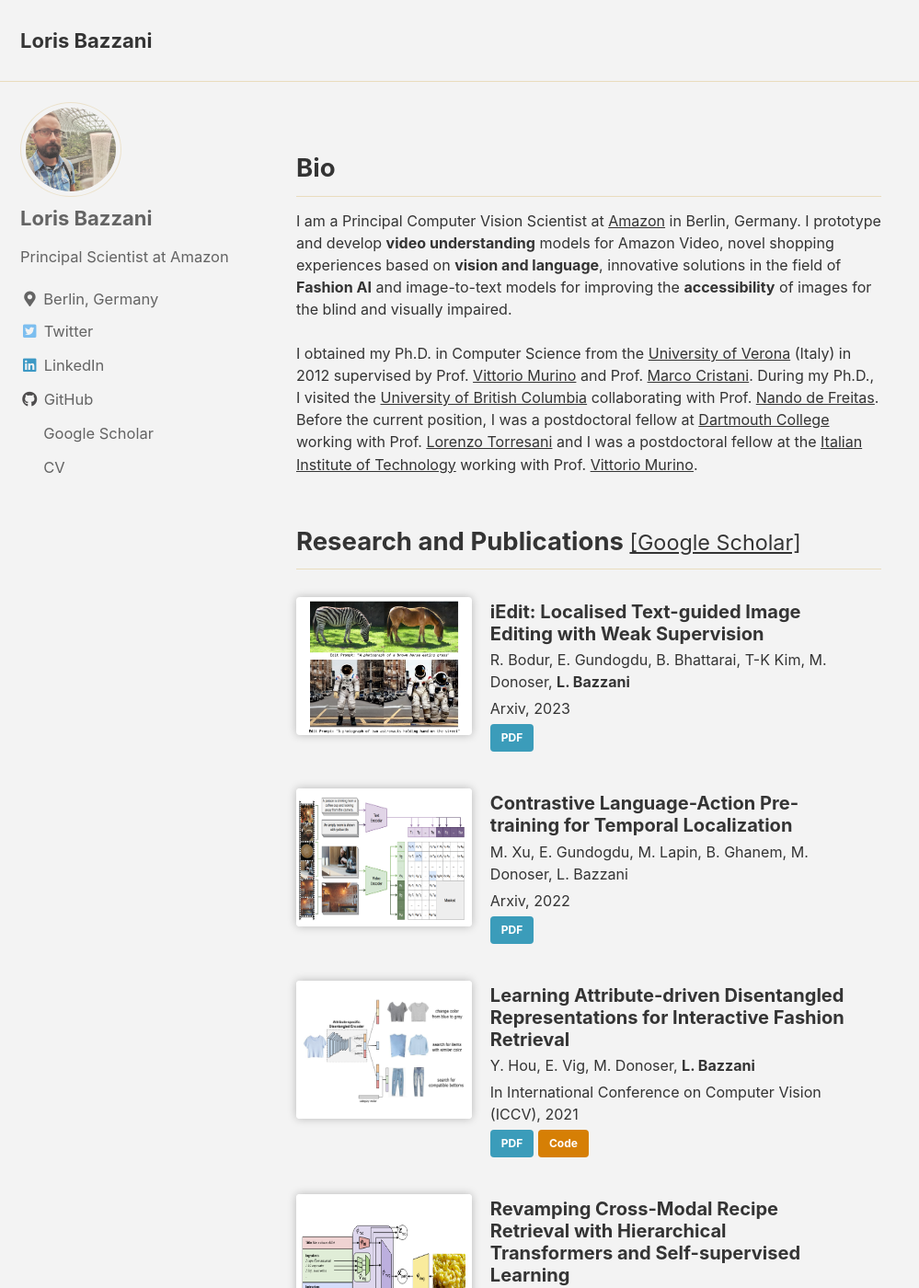
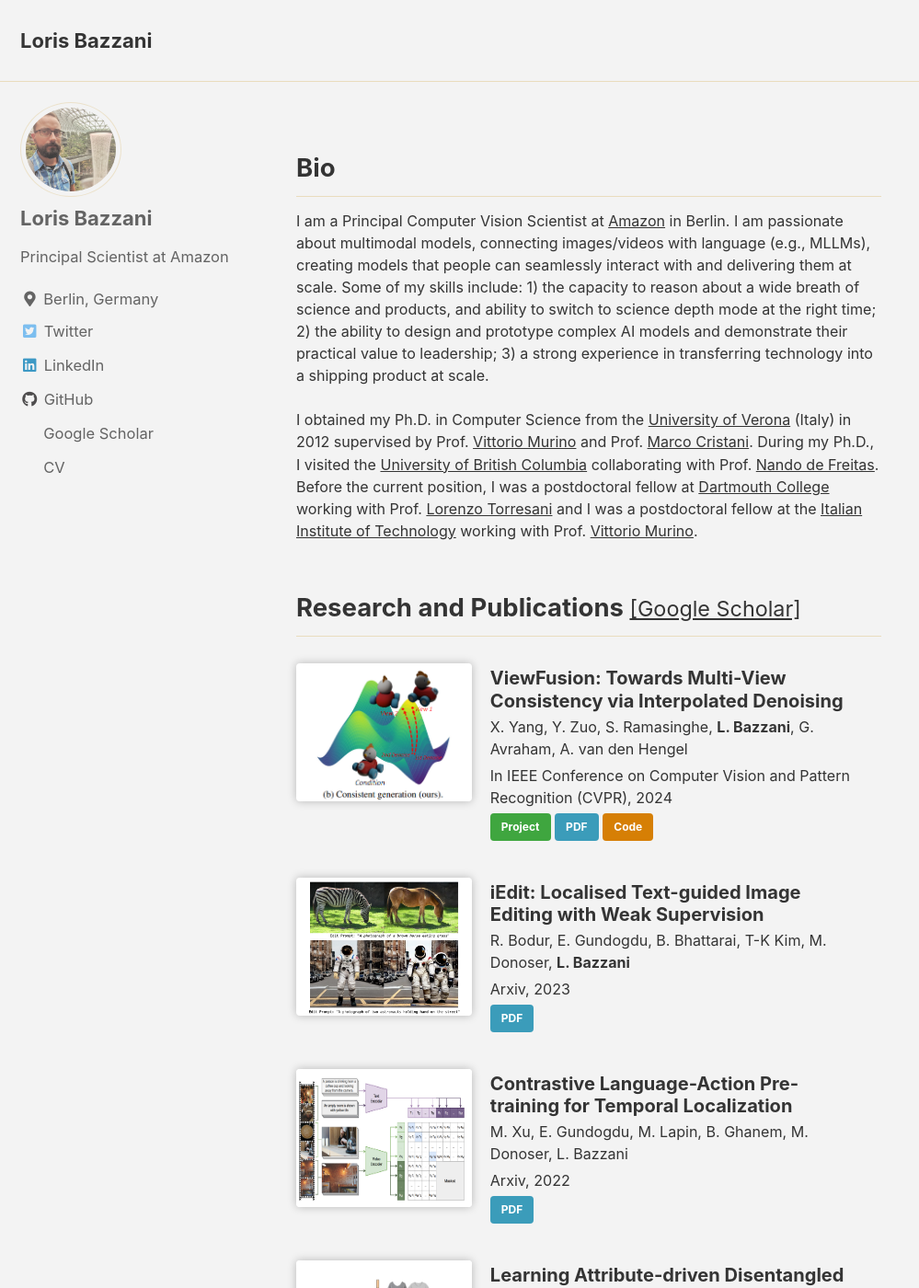
Before and after one commit to lorisbaz/lorisbaz.github.io, a Jekyll site: the page built from index.html, in a window 1280 px wide and 1400 px high. Shown: the whole window at 92% size, without its empty margins (0-999 px from the left). Built offline with Jekyll 4.4.1, drawn with Linux system fonts in a browser that asks for light colours; cached includes are drawn as plain includes; the list of posts is cut into pages by our own code.

Commit message:
Update website

```diff
--- a/_data/publications.yml
+++ b/_data/publications.yml
@@ -1,5 +1,13 @@
 # Publications on home page
 papers:
+  - title: "ViewFusion: Towards Multi-View Consistency via Interpolated Denoising"
+    authors: "X. Yang, Y. Zuo, S. Ramasinghe, **L. Bazzani**, G. Avraham, A. van den Hengel"
+    venue: "In IEEE Conference on Computer Vision and Pattern Recognition (CVPR), 2024"
+    teaser: cvpr2024.png
+    links:
+      - "[Project](https://wi-sc.github.io/ViewFusion.github.io/){: .btn .btn--success}"
+      - "[PDF](https://arxiv.org/pdf/2402.18842.pdf){: .btn .btn--info}"
+      - "[Code](https://github.com/Wi-sc/ViewFusion){: .btn .btn--warning}"
   - title: "iEdit: Localised Text-guided Image Editing with Weak Supervision"
     authors: "R. Bodur, E. Gundogdu, B. Bhattarai, T-K Kim, M. Donoser, **L. Bazzani**"
     venue: "Arxiv, 2023"
--- a/index.html
+++ b/index.html
@@ -7,7 +7,13 @@
 
 <h2 id="bio">Bio</h2>
 <div class="publication__item"><p>
-I am a Principal Computer Vision Scientist at <a href="http://www.amazon.jobs/location/berlin-germany">Amazon</a> in Berlin, Germany. I prototype and develop <b>video understanding</b> models for Amazon Video, novel shopping experiences based on <b>vision and language</b>, innovative solutions in the field of <b>Fashion AI</b> and image-to-text models for improving the <b>accessibility</b> of images for the blind and visually impaired.
+I am a Principal Computer Vision Scientist at <a href="http://www.amazon.jobs/location/berlin-germany">Amazon</a> in Berlin.
+I am passionate about multimodal models, connecting images/videos with language (e.g., MLLMs), creating models that people can seamlessly interact with and delivering them at scale.
+Some of my skills include:
+1) the capacity to reason about a wide breath of science and products, and ability to switch to science depth mode at the right time;
+2) the ability to design and prototype complex AI models and demonstrate their practical value to leadership;
+3) a strong experience in transferring technology into a shipping product at scale.
+
 <br><br>
 I obtained my Ph.D. in Computer Science from the <a href="http://www.di.univr.it/">University of Verona</a> (Italy) in 2012 supervised by Prof. <a href="https://www.di.univr.it/?ent=persona&id=92">Vittorio Murino</a> and Prof. <a href="http://profs.sci.univr.it/~cristanm/">Marco Cristani</a>.
 During my Ph.D., I visited the <a href="https://www.cs.ubc.ca/">University of British Columbia</a> collaborating with Prof. <a href="http://www.cs.ox.ac.uk/people/nando.defreitas/">Nando de Freitas</a>.
```
Also changed, not shown: page_files/cvpr2024.png (added), 1 other file.
